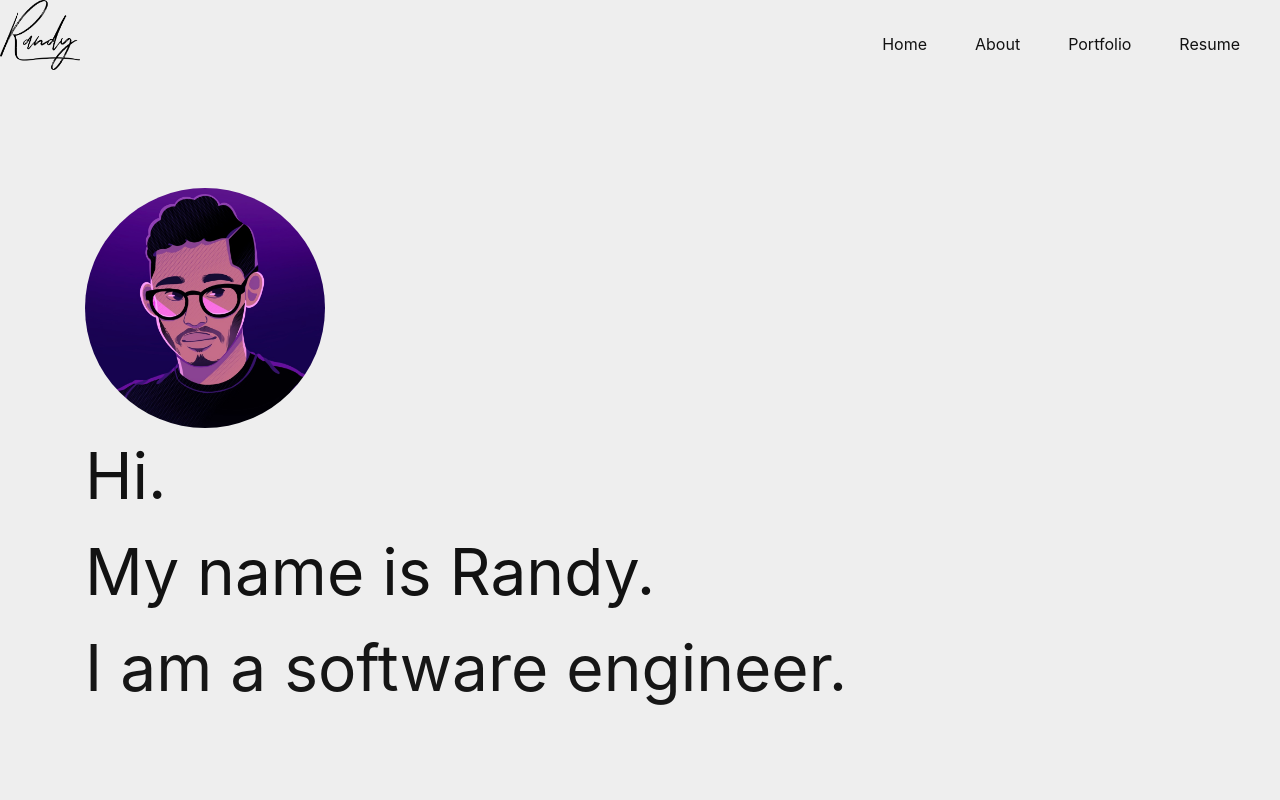
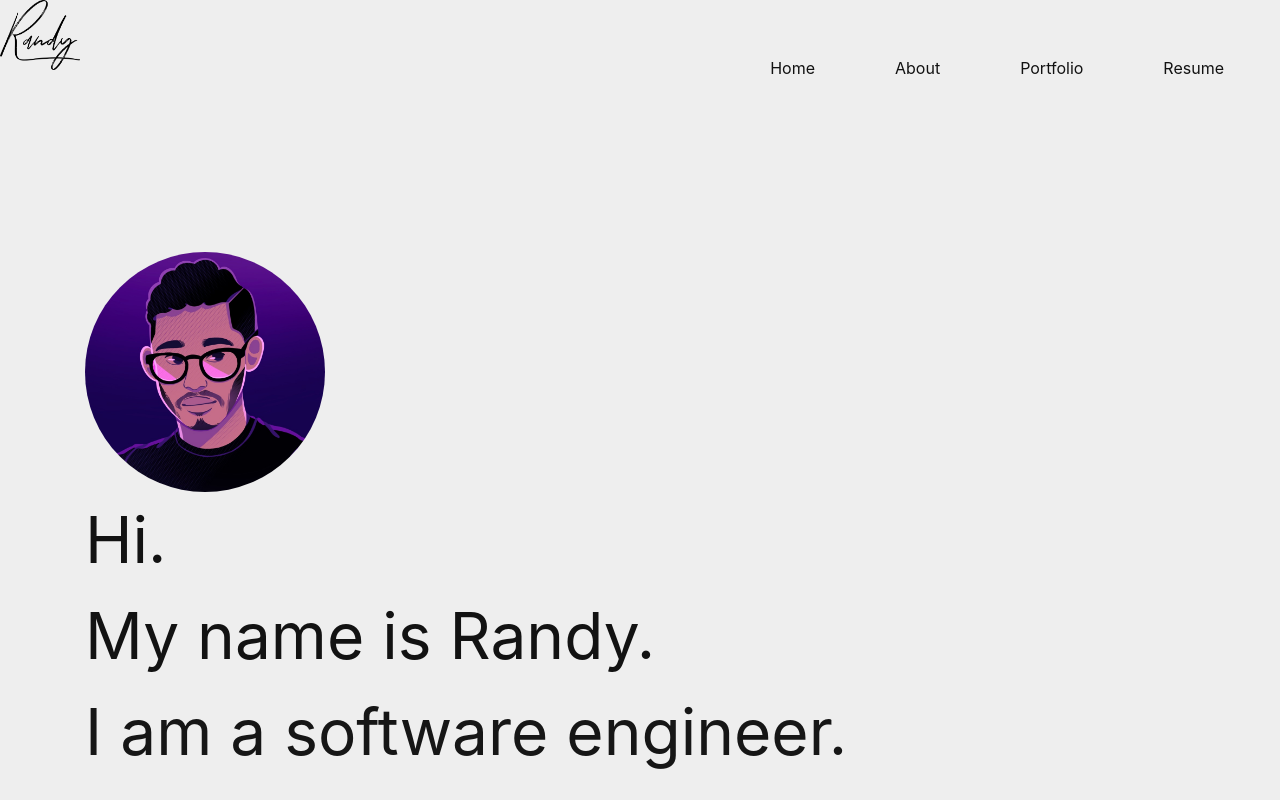
Before and after one commit to Rvndyr/rvndyr.github.io, a Vue app: page / in a window 1280 px wide. Built offline with nearby package versions, Linux system fonts and the light colour scheme.

Commit message:
adding padding to nav items

```diff
--- a/src/components/NavBar.vue
+++ b/src/components/NavBar.vue
@@ -21,7 +21,7 @@
       <b-collapse id="nav-collapse" is-nav>
         <!-- Right aligned nav items -->
         <b-navbar-nav class="ml-auto">
-          <b-nav-form>
+          <b-nav-form class="d-flex justify-content-end mb-3">
             <li class="nav-item">
               <a class="nav-link nav-link-icon">
                 <!-- <span class="nav-link nav-link-inner--text" to="/">Home</span> -->
@@ -55,4 +55,8 @@
 <script>
 export default {};
 </script>
-<style></style>
+<style>
+.form-inline li {
+  padding: 1rem;
+}
+</style>
```
